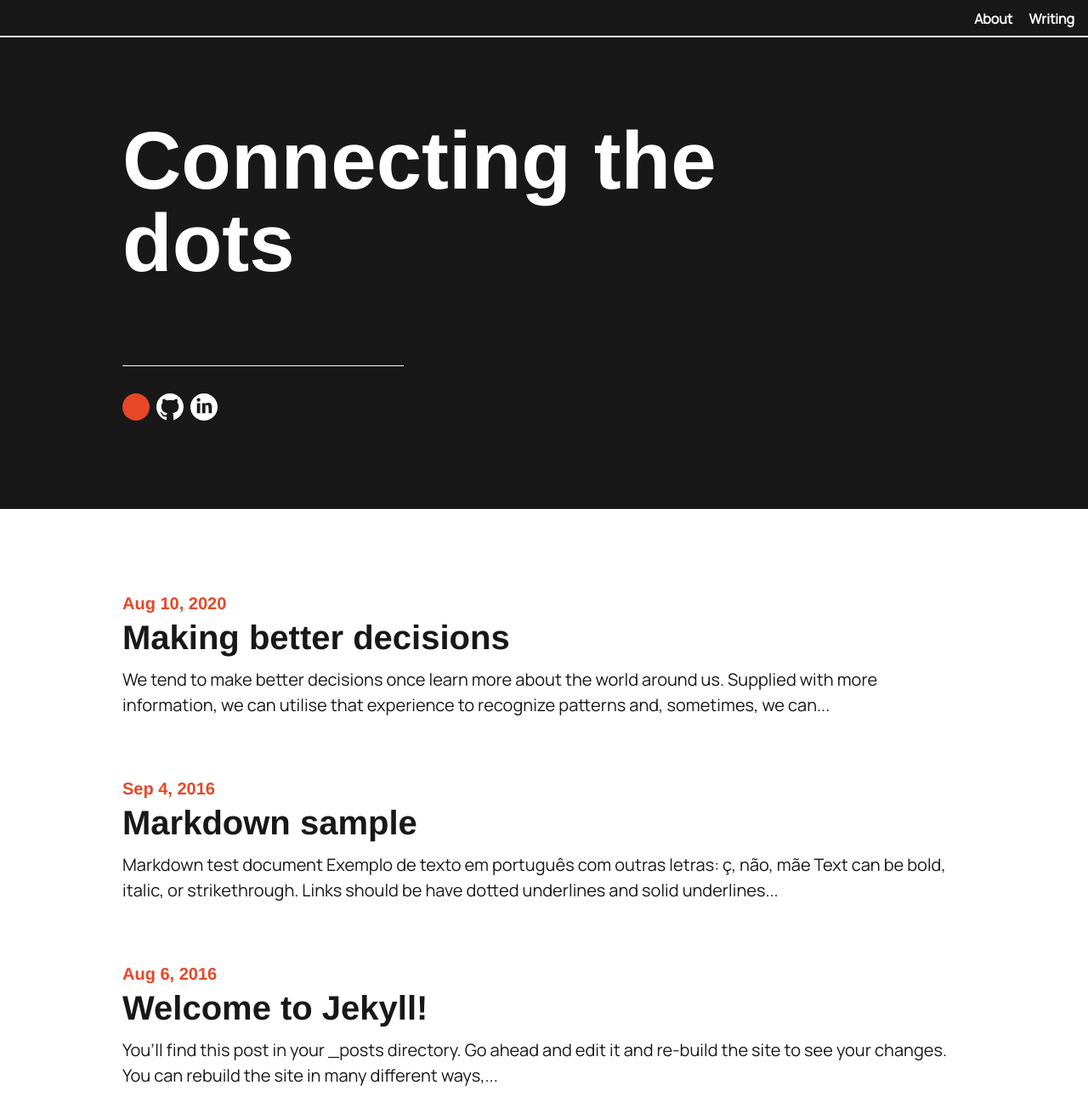
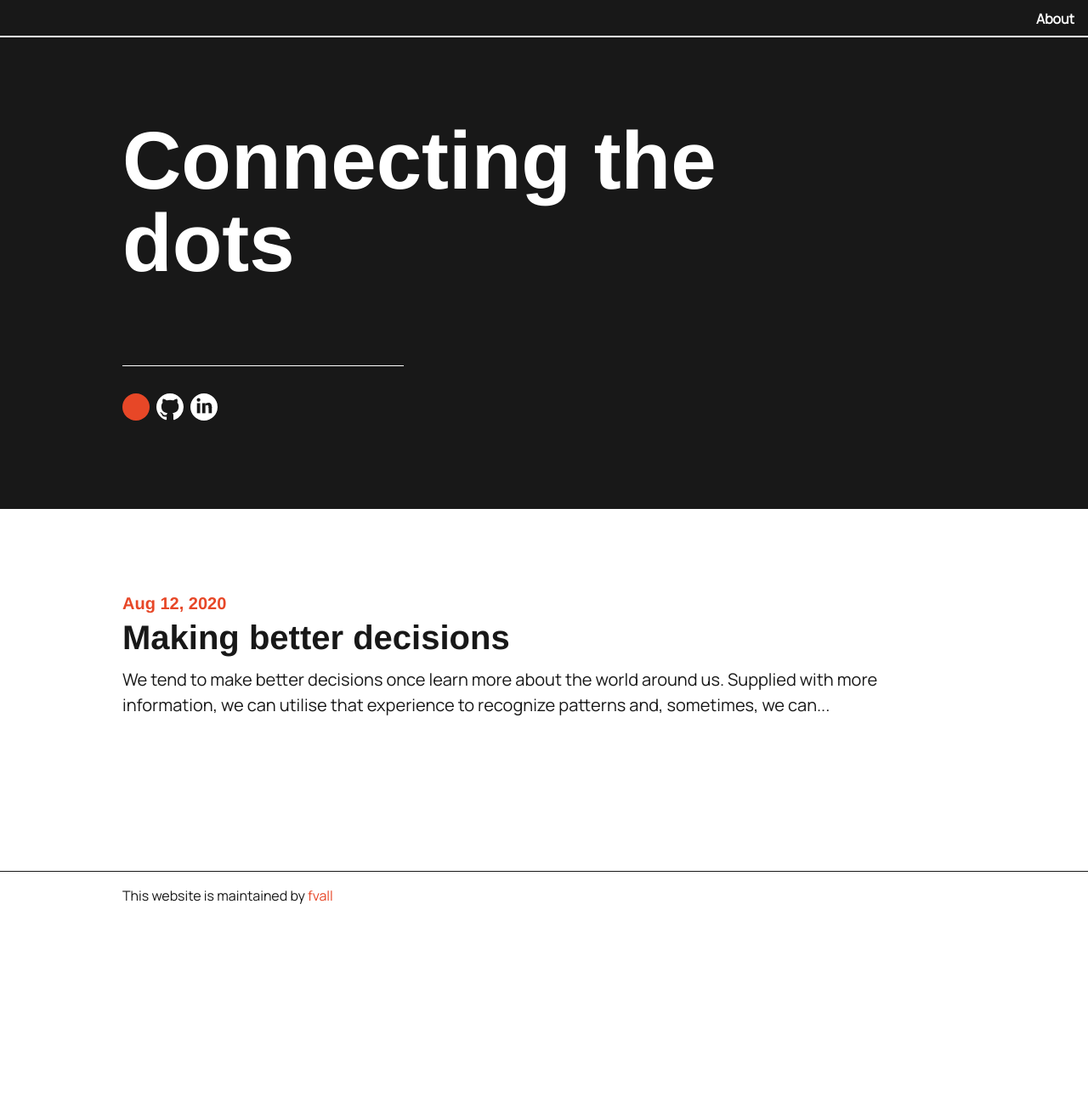
Before and after one commit to fvall/fvall.github.io, a Jekyll site: the page built from index.md, in a window 1280 px wide and 1400 px high. Shown: the top 1317 px of the window at 85% size. Built offline with Jekyll 4.4.1, drawn with Linux system fonts in a browser that asks for light colours; some of the changed lines change nothing that is shown.

Commit message:
removing unnecessary posts

````diff
--- a/_posts/2016-08-05-welcome-to-jekyll.md
+++ /dev/null
@@ -1,25 +0,0 @@
----
-layout: category-post
-title:  "Welcome to Jekyll!"
-date:   2016-08-05 20:20:56 -0400
-categories: writing
----
-You’ll find this post in your `_posts` directory. Go ahead and edit it and re-build the site to see your changes. You can rebuild the site in many different ways, but the most common way is to run `jekyll serve`, which launches a web server and auto-regenerates your site when a file is updated.
-
-To add new posts, simply add a file in the `_posts` directory that follows the convention `YYYY-MM-DD-name-of-post.ext` and includes the necessary front matter. Take a look at the source for this post to get an idea about how it works.
-
-Jekyll also offers powerful support for code snippets:
-
-```
-def print_hi(name)
-  puts "Hi, #{name}"
-end
-print_hi('Tom')
-#=> prints 'Hi, Tom' to STDOUT.
-```
-
-Check out the [Jekyll docs][jekyll-docs] for more info on how to get the most out of Jekyll. File all bugs/feature requests at [Jekyll’s GitHub repo][jekyll-gh]. If you have questions, you can ask them on [Jekyll Talk][jekyll-talk].
-
-[jekyll-docs]: http://jekyllrb.com/docs/home
-[jekyll-gh]:   https://github.com/jekyll/jekyll
-[jekyll-talk]: https://talk.jekyllrb.com/
--- a/_posts/2016-09-04-markdown-sample.md
+++ /dev/null
@@ -1,187 +0,0 @@
----
-layout: post
-title:  "Markdown sample"
-date:   2016-09-04
----
-
-### Markdown test document
-
-Exemplo de texto em português com outras letras: ç, não, mãe
-
-Text can be **bold**, _italic_, or ~~strikethrough~~. [Links](https://github.com) should be have dotted underlines and solid underlines on hover.
-
-There should be whitespace between paragraphs. There should be whitespace between paragraphs. There should be whitespace between paragraphs. There should be whitespace between paragraphs.
-
-There should be whitespace between paragraphs. There should be whitespace between paragraphs. There should be whitespace between paragraphs. There should be whitespace between paragraphs.
-
-Lorem ipsum dolor sit amet, consectetur adipiscing elit. Sed cursus lacinia erat eu maximus. Sed sed congue ipsum, eu rhoncus elit. Lorem ipsum dolor sit amet, consectetur adipiscing elit. Quisque semper odio ligula, id facilisis eros rutrum ullamcorper. Vivamus malesuada efficitur dolor vitae feugiat. Phasellus eu urna orci. Duis urna nunc, fermentum id arcu nec, fringilla tempus libero. Cras porttitor aliquam mi, in commodo purus tincidunt ut. In purus purus, lacinia ut iaculis a, scelerisque nec enim. Nam non mauris et eros vulputate porttitor. Integer ut arcu a urna cursus mattis. Morbi in metus ullamcorper, condimentum est nec, lacinia dui. Integer eu lectus accumsan, rutrum quam in, gravida magna. Donec fringilla egestas lacinia.
-Cras ultricies accumsan nulla sed auctor. Vivamus tempor nulla nisi, sed fringilla arcu finibus id. Nam in sapien nisl. Vestibulum odio velit, pellentesque non augue nec, auctor aliquam dolor. Nullam eget mauris ullamcorper arcu volutpat blandit sed vel purus. Maecenas finibus, ex non iaculis fermentum, velit ante lacinia purus, id egestas urna ante eget dolor. Etiam in quam vitae nisi auctor tincidunt. Vestibulum ante ipsum primis in faucibus orci luctus et ultrices posuere cubilia curae; Vestibulum eget eleifend felis.
-Etiam consectetur facilisis posuere. Etiam vel consectetur eros. Nullam libero nisl, lacinia a lacus quis, hendrerit posuere tellus. Curabitur congue porta libero, eu venenatis leo molestie ut. Aenean lacinia nibh sed vehicula suscipit. Morbi in egestas lectus. Morbi consequat, metus ac consequat luctus, lacus mi auctor dolor, dictum bibendum neque neque id velit. Aenean tempor, mauris sed tincidunt luctus, justo turpis iaculis nibh, ut rhoncus elit eros ac risus. Nam malesuada et nulla at tincidunt. Etiam iaculis euismod mauris, nec porttitor urna laoreet ac. Donec pulvinar nulla et ex maximus hendrerit. Quisque sagittis odio turpis, id consectetur augue suscipit nec.
-
-> There should be no margin above this first sentence.
->
-> Blockquotes should be a italicized with a gray border along the left side.
->
-> There should be no margin below this final sentence.
-
-# Heading 1
-
-This is a normal paragraph following a Heading. Bacon ipsum dolor sit amet t-bone doner shank drumstick, pork belly porchetta chuck sausage brisket ham hock rump pig. Chuck kielbasa leberkas, pork bresaola ham hock filet mignon cow shoulder short ribs biltong.
-
-## Heading 2
-
-This is a normal paragraph following a Heading. Bacon ipsum dolor sit amet t-bone doner shank drumstick, pork belly porchetta chuck sausage brisket ham hock rump pig. Chuck kielbasa leberkas, pork bresaola ham hock filet mignon cow shoulder short ribs biltong.
-
-
-> This is a blockquote following a Heading. Bacon ipsum dolor sit amet t-bone doner shank drumstick, pork belly porchetta chuck sausage brisket ham hock rump pig. Chuck kielbasa leberkas, pork bresaola ham hock filet mignon cow shoulder short ribs biltong.
-
-This is a normal paragraph following a Heading. Bacon ipsum dolor sit amet t-bone doner shank drumstick, pork belly porchetta chuck sausage brisket ham hock rump pig. Chuck kielbasa leberkas, pork bresaola ham hock filet mignon cow shoulder short ribs biltong.
-
-
-### Heading 3
-
-```
-This is a code block following a Heading.
-```
-
-#### Heading 4
-
-* This is an unordered list following a Heading.
-* This is an unordered list following a Heading.
-* This is an unordered list following a Heading.
-
-##### Heading 5
-
-1. This is an ordered list following a Heading.
-2. This is an ordered list following a Heading.
-3. This is an ordered list following a Heading.
-
-###### Heading 6
-
-| What      | Follows         |
-|-----------|-----------------|
-| A table   | A Heading        |
-| A table   | A Heading        |
-| A table   | A Heading        |
-
-----------------
-
-There's a horizontal rule above and below this.
-
-----------------
-
-Here is an unordered list:
-
-* Salt-n-Pepa
-* Bel Biv DeVoe
-* Kid 'N Play
-
-And an ordered list:
-
-1. Michael Jackson
-2. Michael Bolton
-3. Michael Bublé
-
-And a nested list:
-
-* Jackson 5
-  * Michael
-  * Tito
-  * Jackie
-  * Marlon
-  * Jermaine
-* TMNT
-  * Leonardo
-  * Michelangelo
-  * Donatello
-  * Raphael
-
-Definition lists can be used with HTML syntax. Definition terms are bold and italic.
-
-<dl>
-    <dt>Name</dt>
-    <dd>Godzilla</dd>
-    <dt>Born</dt>
-    <dd>1952</dd>
-    <dt>Birthplace</dt>
-    <dd>Japan</dd>
-    <dt>Color</dt>
-    <dd>Green</dd>
-</dl>
-
-----------------
-
-Tables should have bold headings and alternating shaded rows.
-
-| Artist            | Album           | Year |
-|-------------------|-----------------|------|
-| Michael Jackson   | Thriller        | 1982 |
-| Prince            | Purple Rain     | 1984 |
-| Beastie Boys      | License to Ill  | 1986 |
-
-If a table is too wide, it should condense down and/or scroll horizontally.
-
-| Artist            | Album           | Year | Label       | Awards   | Songs     |
-|-------------------|-----------------|------|-------------|----------|-----------|
-| Michael Jackson   | Thriller        | 1982 | Epic Records | Grammy Award for Album of the Year, American Music Award for Favorite Pop/Rock Album, American Music Award for Favorite Soul/R&B Album, Brit Award for Best Selling Album, Grammy Award for Best Engineered Album, Non-Classical | Wanna Be Startin' Somethin', Baby Be Mine, The Girl Is Mine, Thriller, Beat It, Billie Jean, Human Nature, P.Y.T. (Pretty Young Thing), The Lady in My Life |
-| Prince            | Purple Rain     | 1984 | Warner Brothers Records | Grammy Award for Best Score Soundtrack for Visual Media, American Music Award for Favorite Pop/Rock Album, American Music Award for Favorite Soul/R&B Album, Brit Award for Best Soundtrack/Cast Recording, Grammy Award for Best Rock Performance by a Duo or Group with Vocal | Let's Go Crazy, Take Me With U, The Beautiful Ones, Computer Blue, Darling Nikki, When Doves Cry, I Would Die 4 U, Baby I'm a Star, Purple Rain |
-| Beastie Boys      | License to Ill  | 1986 | Mercury Records | noawardsbutthistablecelliswide | Rhymin & Stealin, The New Style, She's Crafty, Posse in Effect, Slow Ride, Girls, (You Gotta) Fight for Your Right, No Sleep Till Brooklyn, Paul Revere, Hold It Now, Hit It, Brass Monkey, Slow and Low, Time to Get Ill |
-
-----------------
-
-Code snippets like `var foo = "bar";` can be shown inline.
-
-Also, `this should vertically align` ~~`with this`~~ ~~and this~~.
-
-Code can also be shown in a block element.
-
-```javascript
-var foo = "bar";
-```
-
-Code can also use syntax highlighting.
-
-```javascript
-var foo = "bar";
-```
-
-```
-Long, single-line code blocks should not wrap. They should horizontally scroll if they are too long. This line should be long enough to demonstrate this.
-```
-
-
-```python
-def fn():
-  class K:
-    def __init__(self):
-      x = 1
-      print(x)
-
-  return 1
-```
-
-Inline code inside table cells should still be distinguishable.
-
-| Language    | Code               |
-|-------------|--------------------|
-| Javascript  | `var foo = "bar";` |
-| Ruby        | `foo = "bar"`      |
-
-----------------
-
-Small images should be shown at their actual size.
-
-![](http://placekitten.com/g/300/200/)
-
-Large images should always scale down and fit in the content container.
-
-![](http://placekitten.com/g/1200/800/)
-
-```
-This is the final element on the page and there should be no margin below this.
-```
-<!-- %enddocs -->
-
-## License
-
-[MIT](./LICENSE)
--- a/_posts/2020-08-10-conditional-probability.md
+++ b/_posts/2020-08-12-conditional-probability.md
@@ -1,7 +1,7 @@
 ---
 layout: post
 title:  "Making better decisions"
-date:   2020-08-10
+date:   2020-08-12
 categories: statistics
 permalink: /posts/en/:title/
 ---
--- a/writing.html
+++ /dev/null
@@ -1,21 +0,0 @@
----
-layout: category_index
-title: Writing
-permalink: /writing/
-category_name: writing
----
-
-<!--
-
-Set the front matter:
-title = your page title and link name in the navigation
-permalink = the url for the page, i.e. example.com/my-awesome-category
-category_name = the name of the cateogry you want to use to group posts, you'll need to use the same name on post pages
-
-Save this page in the root directory.
-Use the same name for the filename as the permalink, i.e.
-
-permalink: /my-awesome-category/
-filename: my-awesome-category.html
-
--->
````
